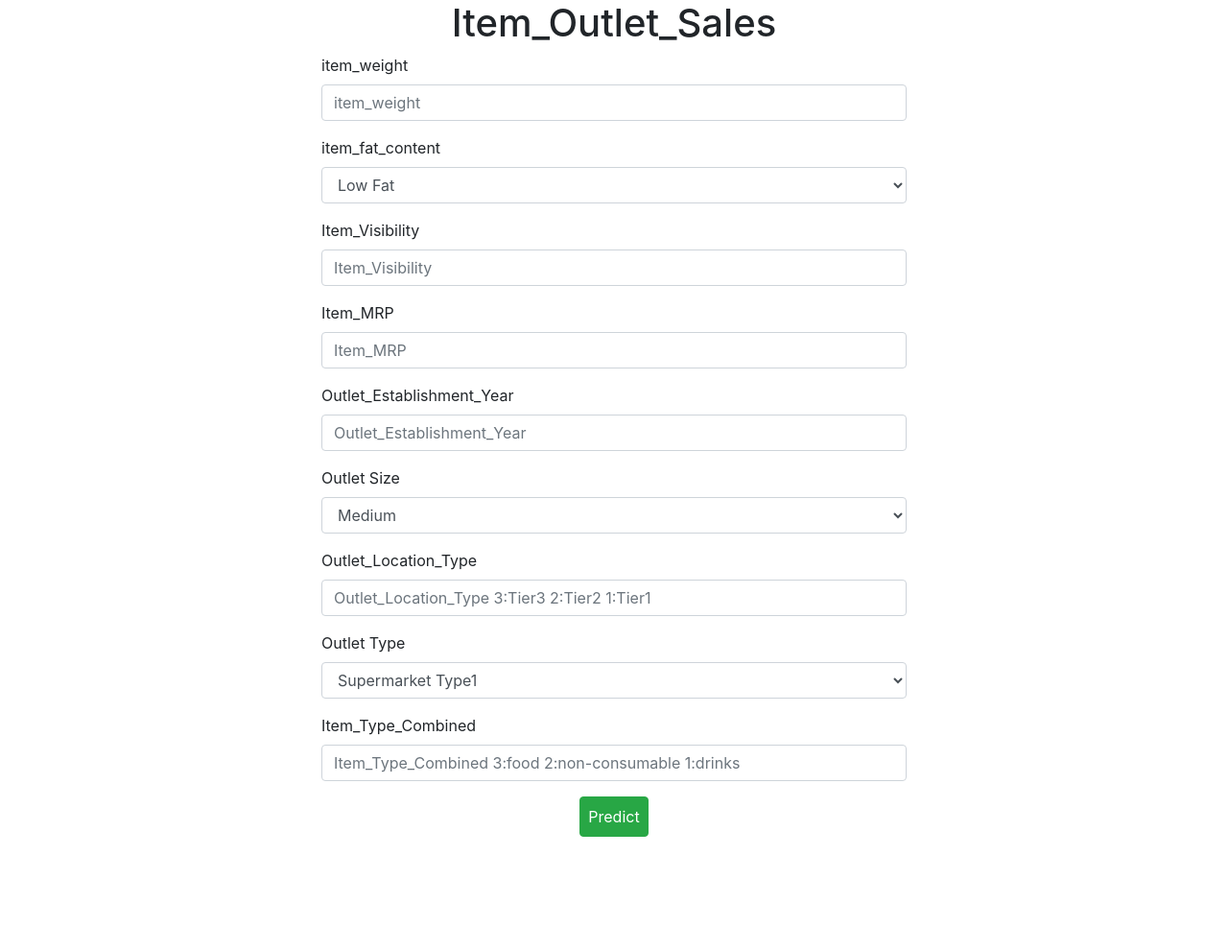
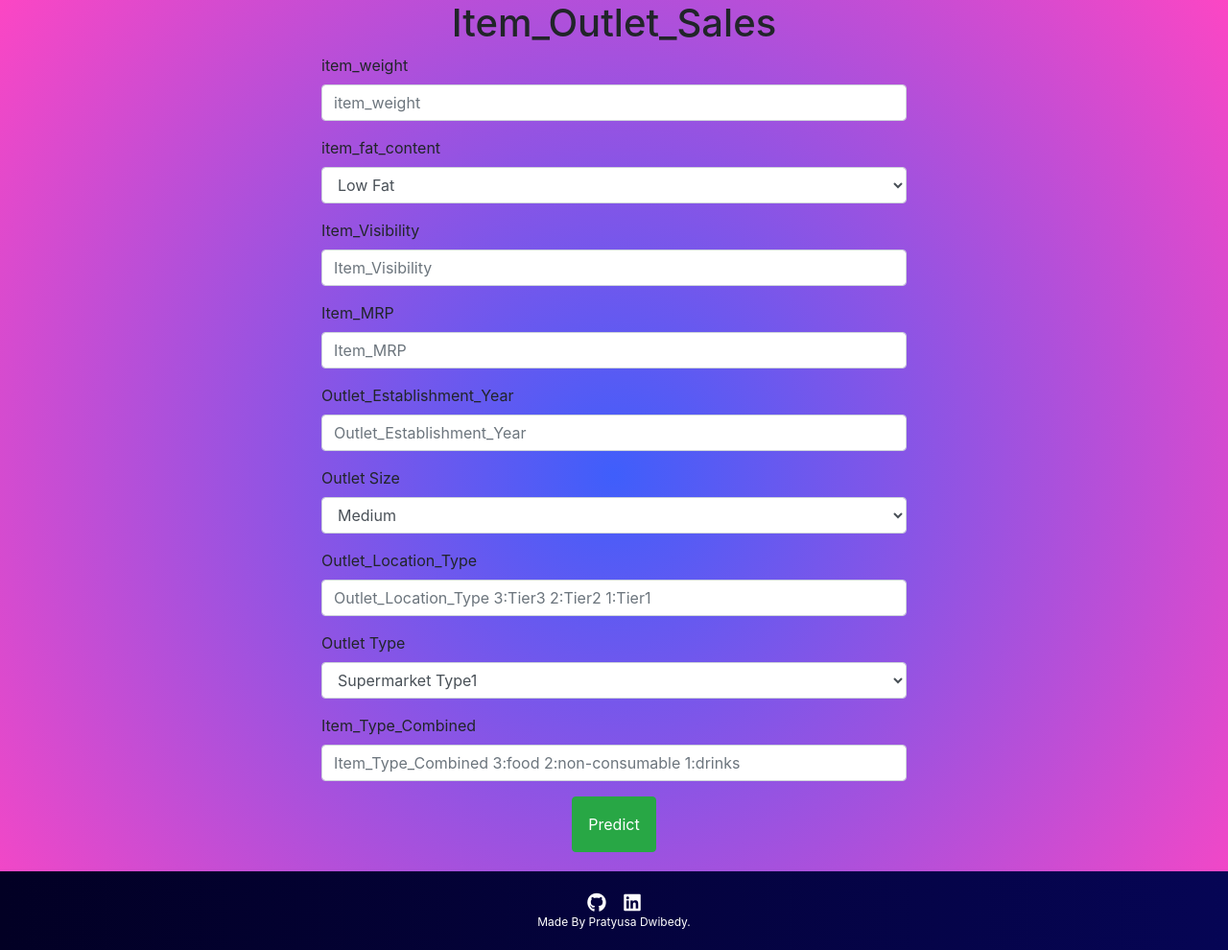
Before and after one commit to Pratyuh/bigmart_heraku, a Flask app: page / in a window 1280 px wide. Shown: the whole page at 96% size. Before the commit the page ends 872 px from the top, so only its background shows below. Run offline with Flask 2, Linux system fonts and the light colour scheme; parts of the project's set-up code (start-up, migrations or seed data) failed here and were passed over; some libraries are stand-ins or nearby versions.

Commit message:
Add files via upload

```diff
--- a/templates/index.html
+++ b/templates/index.html
@@ -11,7 +11,8 @@
         <script src="https://cdnjs.cloudflare.com/ajax/libs/popper.js/1.14.7/umd/popper.min.js" integrity="sha384-UO2eT0CpHqdSJQ6hJty5KVphtPhzWj9WO1clHTMGa3JDZwrnQq4sF86dIHNDz0W1" crossorigin="anonymous"></script>
         <script src="https://stackpath.bootstrapcdn.com/bootstrap/4.3.1/js/bootstrap.min.js" integrity="sha384-JjSmVgyd0p3pXB1rRibZUAYoIIy6OrQ6VrjIEaFf/nJGzIxFDsf4x0xIM+B07jRM" crossorigin="anonymous"></script>
     </head>
-    <body>
+    <body style="background: rgb(63,94,251);
+background: radial-gradient(circle, rgba(63,94,251,1) 0%, rgba(252,70,196,1) 100%);">
         <center><h1>Item_Outlet_Sales</h1></center>
         <div class="container-fluid" style="width: 50%;height: 100%">
 
@@ -66,9 +67,46 @@
                     <label for="exampleFormControlInput1">Item_Type_Combined</label>
                     <input type="form-input" type="text" name="Item_Type_Combined"  class="form-control" id="exampleFormControlInput1" placeholder="Item_Type_Combined 3:food 2:non-consumable 1:drinks" required>
                 </div>
-                <center><input type="submit" class="btn btn-success p-2" value="Predict"></center>
+                <center><input type="submit" class="btn btn-success p-3" value="Predict"></center>
 
             </form>
         </div>
+<style type="text/css">
+    /* Footer */
+.footer{
+    flex-shrink: 0;
+    position: relative;
+    padding: 20px;
+    background: rgb(2,0,36);
+background: linear-gradient(90deg, rgba(2,0,36,1) 0%, rgba(9,9,121,1) 35%, rgba(0,212,255,1) 100%);
+    background-size: 500% 500%;
+    animation: change-gradient 10s ease-in-out infinite;
+}
+
+.footer-description{
+    color: #ffffff;
+    margin: 0;
+    font-size: 12px;
+}
+/* Contact */
+.contact-icon{
+    color: #ffffff;
+    padding: 7px;
+}
+
+.contact-icon:hover{
+    color: #8c8c8c;
+}
+
+</style>
+               <!-- Footer -->
+      <center> <div class='footer'>
+           <div class="contact">
+               <a target="_blank" href="https://github.com/pratyusa98"><i class="fab fa-github fa-lg contact-icon"></i></a>
+               <a target="_blank" href="https://www.linkedin.com/in/pdwibedy/"><i class="fab fa-linkedin fa-lg contact-icon"></i></a>
+           </div>
+           <p class='footer-description'>Made By Pratyusa Dwibedy.</p>
+       </div></center>
+
     </body>
 </html>
```
